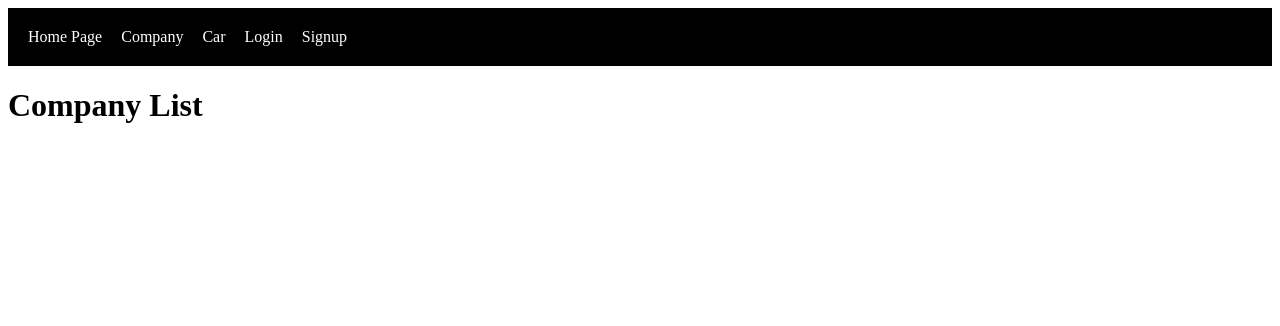
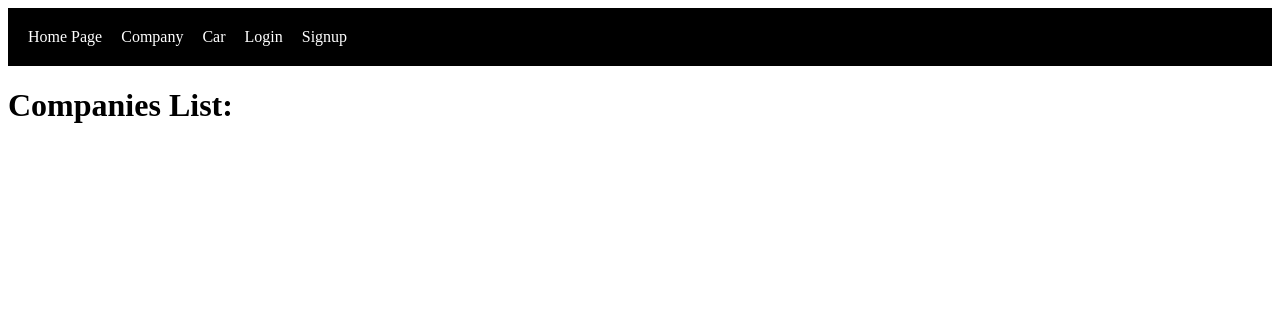
Before and after one commit to saideendev111/CarSell, a Django app: page /company/company_list.html in a window 1280 px wide. Shown: the top 326 px of the page. Run offline with Django 5.2, Linux system fonts and the light colour scheme; data that the repository does not hold is empty.

Commit message:
Finished styling company_list page

```diff
--- a/main_app/templates/company/company_list.html
+++ b/main_app/templates/company/company_list.html
@@ -3,11 +3,13 @@
 {% block head %}<title>Company List</title>{% endblock head %}
 
 {% block content %}
-<h1>Company List</h1>
+<h1>Companies List:</h1>
 
-<ol>
+<div class="item-list">
     {% for company in companies %}
-        <li><a href="{% url 'company_detail' company.pk %}">{{company.company_name}}</a></li>
+        <div class="item-card">
+            <a href="{% url 'company_detail' company.pk %}">{{company.company_name}}</a>
+        </div>
     {% endfor %}
-</ol>
+</div>
 {% endblock content %}
```
Also changed, not shown: main_app/static/css/style.css (+0 -26 lines).
